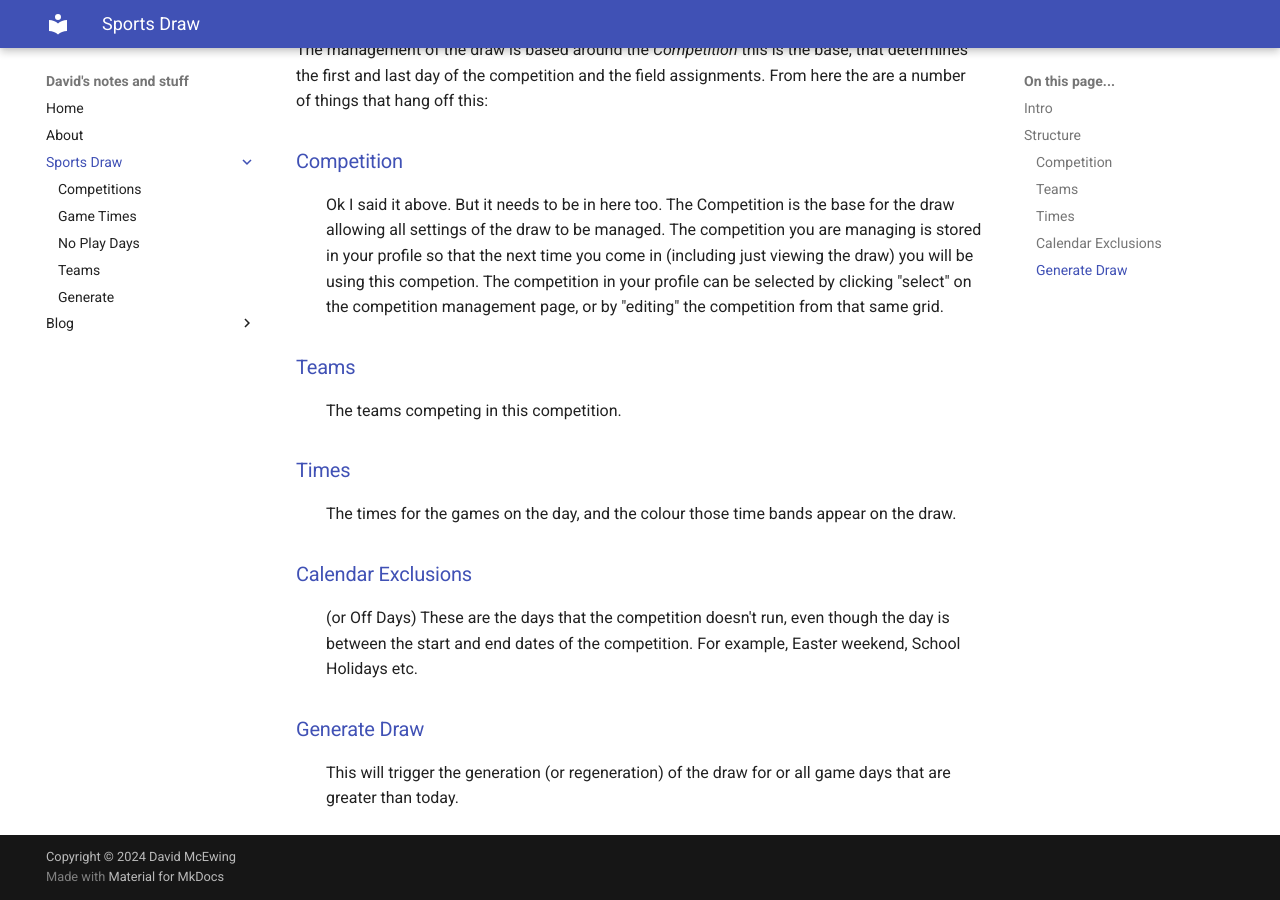
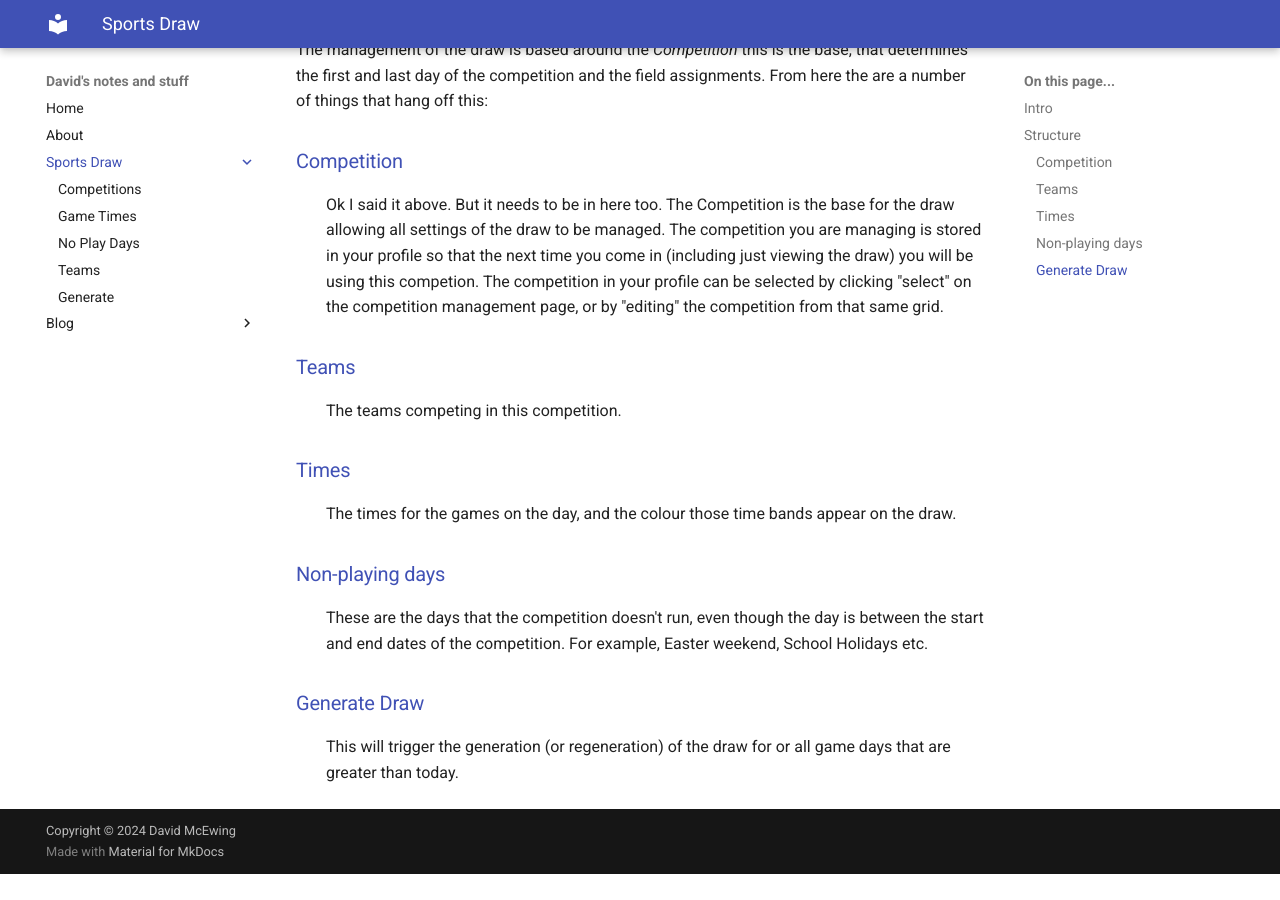
Before and after one commit to dmcewing/website, an MkDocs documentation site: the page built from docs/SportsDraw/index.md, in a window 1280 px wide and 900 px high, scrolled down 742 px. Built offline with MkDocs 1.6.1 and Material for MkDocs 9.7.7, drawn with Linux system fonts in a browser that asks for light colours; after the commit the page ends 1616 px from its top, so only the background shows below that.

Commit message:
update Calendar Exclusion instanct

```diff
--- a/docs/SportsDraw/index.md
+++ b/docs/SportsDraw/index.md
@@ -39,9 +39,9 @@ assignments.  From here the are a number of things that hang off this:
 
 :   The times for the games on the day, and the colour those time bands appear on the draw.
 
-### [Calendar Exclusions](noplaydays.md)
+### [Non-playing days](noplaydays.md)
 
-:   (or Off Days) These are the days that the competition doesn't run, even though the day is between the start and end dates of the competition.
+:   These are the days that the competition doesn't run, even though the day is between the start and end dates of the competition.
     For example, Easter weekend, School Holidays etc.
 
 ### [Generate Draw](generate.md)
```
